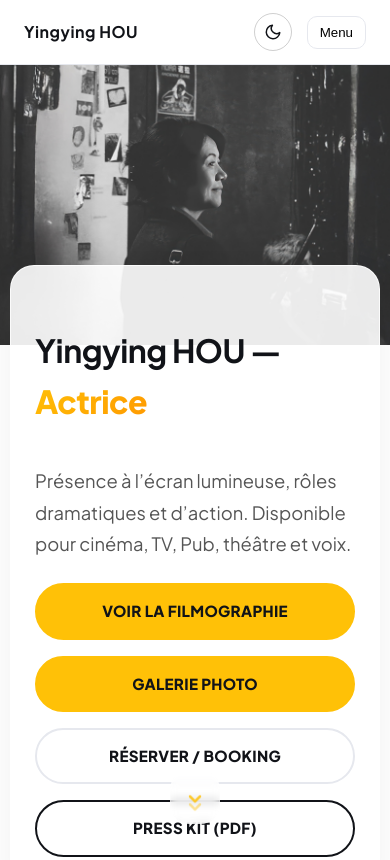
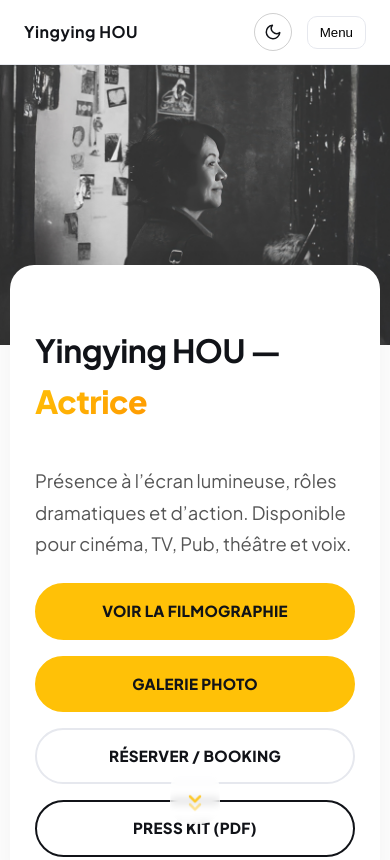
Before and after one commit to Rikka230/Yingying-Hou-Site, a plain HTML site: page index.html in a window 390 px wide. Shown: the top 860 px of the page. Drawn offline with Linux system fonts and the light colour scheme; no server answers.

Commit message:
Update styles.css

```diff
--- a/css/styles.css
+++ b/css/styles.css
@@ -466,15 +466,14 @@
     object-position: center top !important;
   }
   .hero-copy {
-  background: var(--bg) !important; /* Utilise la variable blanche par défaut */
-  backdrop-filter: none !important; /* Supprime le flou */
-  border: 1px solid var(--line);
-  border-radius: 24px;
-  box-shadow: 0 16px 40px rgba(0,0,0,0.06);
-  padding: 40px 48px !important;
-  transform: translateY(-60px);
-  transition: transform 0.3s ease;
-}
+    margin-top: -40px !important; /* Fait légèrement chevaucher le texte sur l'image */
+    background: var(--bg) !important; /* FIX : OPAQUE */
+    border-radius: 24px 24px 0 0; /* ... avec des bords arrondis pour un effet "carte" élégant */
+    position: relative;
+    z-index: 2;
+    padding-top: 30px !important;
+    backdrop-filter: none !important; /* FIX : OPAQUE */
+  }
 
   /* --- Les Onglets (Rôles & Récompenses) --- */
   .role-pagination {
@@ -534,6 +533,8 @@
     margin: -40px auto 0 !important;
     border-radius: 24px; /* Arrondi complet sur mobile */
     box-shadow: 0 -10px 30px rgba(0,0,0,0.08); /* Jolie ombre portée */
+    background: var(--bg) !important; /* FIX : OPAQUE */
+    backdrop-filter: none !important; /* FIX : OPAQUE */
   }
 
   /* 3. Réduction des grands espaces vides (comme au-dessus de la Bio) */
@@ -578,8 +579,8 @@
 
 /* 1. La carte blanche devient "Premium" avec un effet verre dépoli */
 .hero-copy {
-  background: rgba(255, 255, 255, 0.90) !important;
-  backdrop-filter: blur(12px) saturate(180%); /* Effet verre moderne */
+  background: var(--bg) !important; /* FIX : OPAQUE */
+  backdrop-filter: none !important; /* FIX : OPAQUE */
   border: 1px solid rgba(255, 255, 255, 0.8);
   border-radius: 24px;
   box-shadow: 0 16px 40px rgba(0,0,0,0.06);
@@ -841,8 +842,7 @@
   gap: 15px;
 }
 .admin-header-btns {
-  display: flex;
-  gap: 10px;
+  display: flex; gap: 10px;
 }
 
 /* Sur mobile (écrans de moins de 600px) */
@@ -932,6 +932,7 @@
 body.dark-mode .hero-copy {
   background: var(--card) !important;
   border-color: rgba(255, 255, 255, 0.05);
+  backdrop-filter: none !important; /* FIX : OPAQUE */
 }
 body.dark-mode .roles-highlight { background: linear-gradient(135deg, #161922, #1c202a); }
 
@@ -976,7 +977,11 @@
 
 /* 1. En-tête, Footer et Hero */
 body.dark-mode .site-header { background: rgba(13, 15, 20, 0.85) !important; }
-body.dark-mode .hero-copy { background: rgba(22, 25, 34, 0.85) !important; border-color: rgba(255,255,255,0.05); }
+body.dark-mode .hero-copy {
+  background: var(--card) !important;
+  border-color: rgba(255,255,255,0.05);
+  backdrop-filter: none !important; /* FIX : OPAQUE */
+}
 body.dark-mode .site-footer { background: var(--bg) !important; color: var(--muted) !important; border-color: var(--line) !important; }
 body.dark-mode .site-footer a { color: var(--muted) !important; }
 
```
